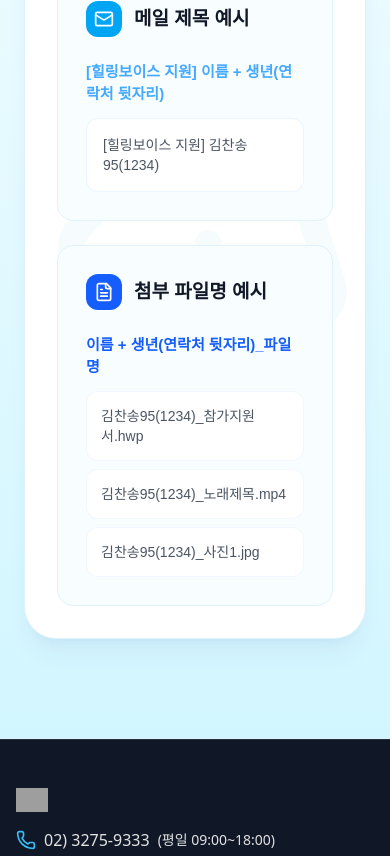
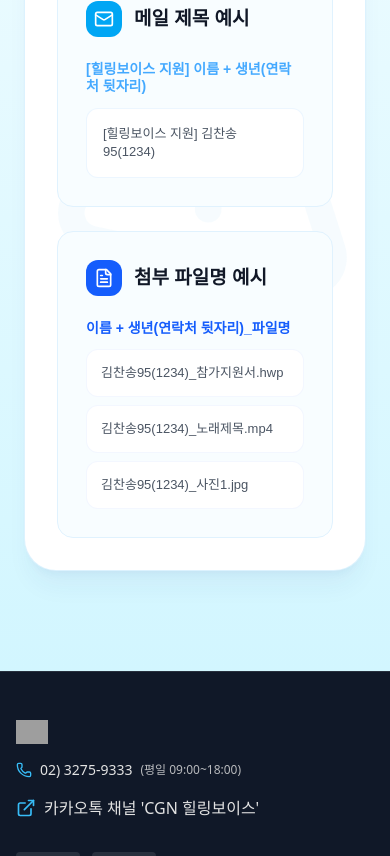
Before and after one commit to seun9eun/healingvoice, a React (Vite) app: page / in a window 390 px wide. Shown: the part 8720-9576 px from the top of the page. Built offline with nearby package versions, Linux system fonts and the light colour scheme; grey boxes are pictures that could not be loaded; a web font is replaced by a local one.

Commit message:
style: fix checklist overflow, footer mobile alignment and update mobile menu label

```diff
--- a/src/app/components/ChecklistSection.tsx
+++ b/src/app/components/ChecklistSection.tsx
@@ -68,11 +68,11 @@ export function ChecklistSection() {
                 </div>
 
                 <div className="flex flex-col gap-3">
-                  <p className="text-[#44a9ff] text-[15px] font-bold">
+                  <p className="text-[#44a9ff] text-[14px] md:text-[15px] font-bold break-words leading-tight">
                     {t('checklist.subject.format')}
                   </p>
                   <div className="bg-white border border-[#44a9ff]/10 rounded-xl p-4">
-                    <p className="text-gray-600 text-[14px] font-medium leading-[20px]">
+                    <p className="text-gray-600 text-[13px] md:text-[14px] font-medium leading-[18px] md:leading-[20px] break-words">
                       {t('checklist.subject.example')}
                     </p>
                   </div>
@@ -91,13 +91,13 @@ export function ChecklistSection() {
                 </div>
 
                 <div className="flex flex-col gap-3">
-                  <p className="text-[#155dfc] text-[15px] font-bold">
+                  <p className="text-[#155dfc] text-[14px] md:text-[15px] font-bold break-words leading-tight">
                     {t('checklist.filename.format')}
                   </p>
                   <div className="space-y-2">
                     {[1, 2, 3].map((num) => (
                       <div key={num} className="bg-white border border-[#155dfc]/5 rounded-xl p-3.5">
-                        <p className="text-gray-600 text-[14px] font-medium leading-[20px]">
+                        <p className="text-gray-600 text-[13px] md:text-[14px] font-medium leading-[18px] md:leading-[20px] break-words">
                           {t(`checklist.filename.file${num}`)}
                         </p>
                       </div>
--- a/src/app/components/Footer.tsx
+++ b/src/app/components/Footer.tsx
@@ -16,16 +16,18 @@ export function Footer() {
       <div className="container mx-auto px-4 grid md:grid-cols-2 gap-8 items-center">
         <div className="space-y-4">
           <h3 className="mb-2">
-                  <img
-                    src={lang === "en" ? logoImageEn_w : logoImage_w}
-                    alt="HEALING VOICE"
-                    className="h-6 md:h-7 w-auto object-contain"
-                  />
+            <img
+              src={lang === "en" ? logoImageEn_w : logoImage_w}
+              alt="HEALING VOICE"
+              className="h-6 md:h-7 w-auto object-contain"
+            />
           </h3>
-          <p className="flex items-center gap-2 text-[#e2e2e2]">
-            <Phone className="w-5 h-5 text-sky-400" />
-            {t('footer.phone')}{" "}
-            <span className="text-sm">{t('footer.phoneHours')}</span>
+          <p className="flex flex-wrap items-center gap-x-2 gap-y-1 text-[#e2e2e2] text-sm md:text-base">
+            <span className="flex items-center gap-2">
+              <Phone className="w-4 h-4 md:w-5 md:h-5 text-sky-400" />
+              {t('footer.phone')}
+            </span>
+            <span className="text-[12px] md:text-sm opacity-80">{t('footer.phoneHours')}</span>
           </p>
           {lang === "ko" ? (
             <a
```
